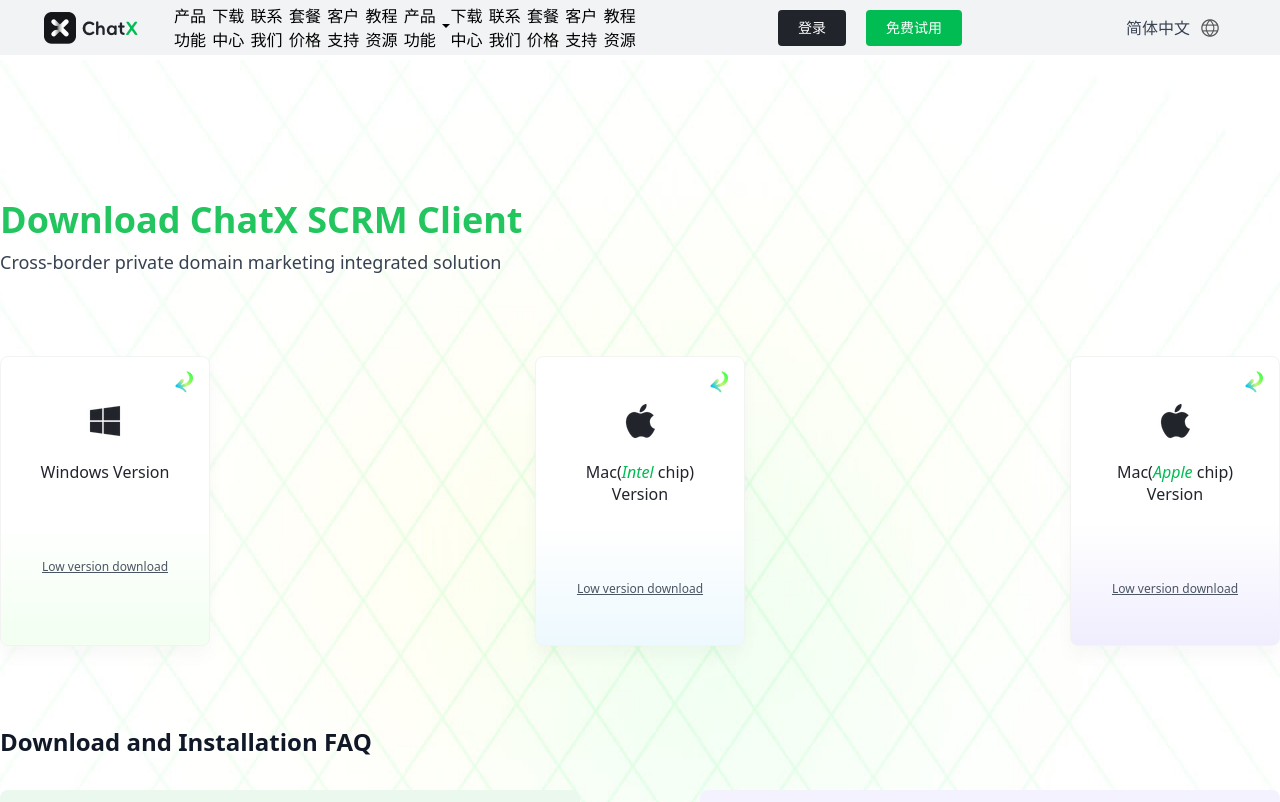
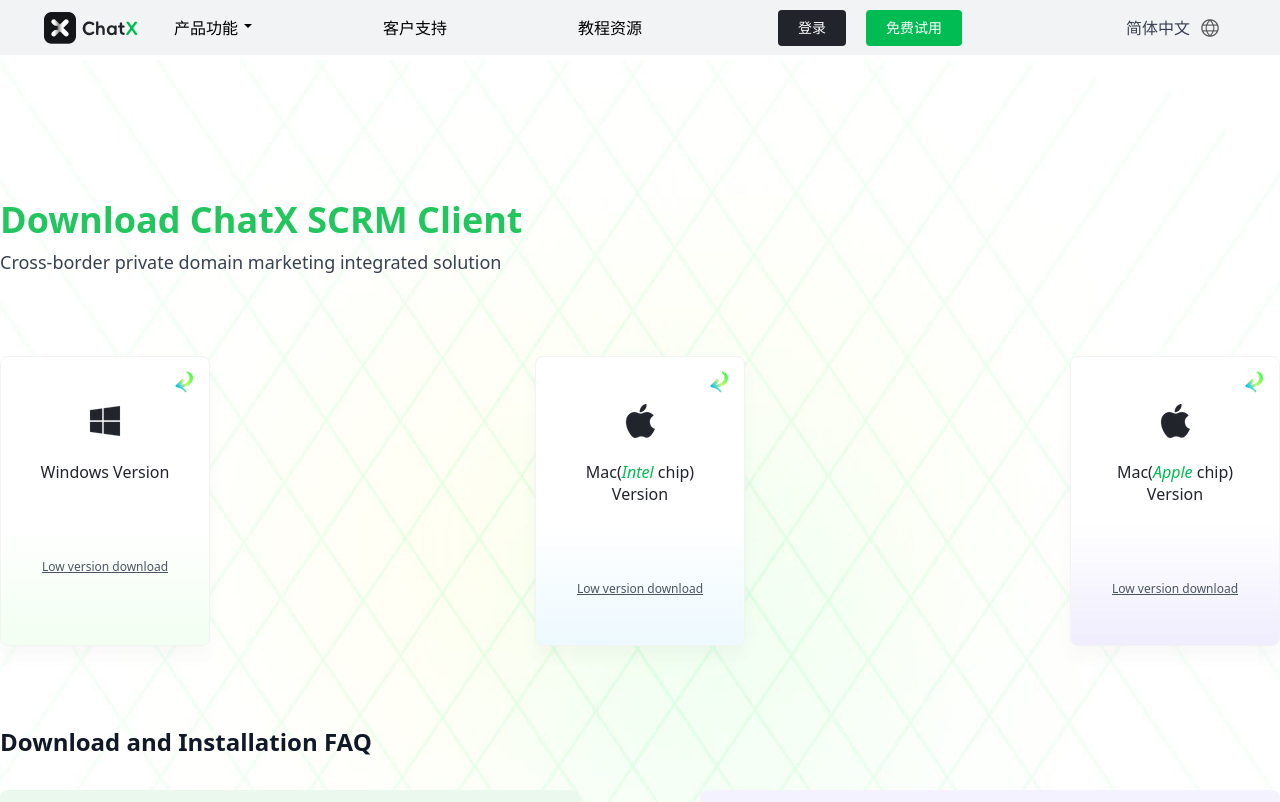
Before and after one commit to applestven/chatx, a Nuxt app: page /download in a window 1280 px wide. Shown: the top 802 px of the page. Built offline with nearby package versions, Linux system fonts and the light colour scheme.

Commit message:
处理合并后的冲突

```diff
--- a/components/Footer.vue
+++ b/components/Footer.vue
@@ -8,7 +8,7 @@
               <img src="/ipx/logo2.webp" alt="ChatX Logo" class="w-[72px] h-[72px] inline-block mr-[8px]" />
             </router-link>
             <router-link to="/" class="text-[#00BC53] text-[16px] font-medium mb-[16px]">
-              <img src="/ipx/logo3.webp" alt="ChatX Logo" class="w-[126px] ] inline-block mr-[8px]" />
+              <img src="/ipx/logo3.webp" alt="ChatX Logo" class="w-[126px] inline-block mr-[8px]" />
             </router-link>
             <p class="mt-[16px] text-[14px]"> ChatX 服务于全球的跨国创业者们，助您精准表达，无缝沟通。</p>
           </div>
--- a/components/Header.vue
+++ b/components/Header.vue
@@ -9,12 +9,12 @@
 
         <!-- 导航菜单  使用nuxt跳转-->
         <nav class="nav w-[468px] flex items-center justify-between font-small">
-          <nuxt-link to="features" class="hover:text-blue-500 transition nav-list">产品功能</nuxt-link>
+          <!-- <nuxt-link to="features" class="hover:text-blue-500 transition nav-list">产品功能</nuxt-link>
           <nuxt-link to="download" class="hover:text-blue-500 transition">下载中心</nuxt-link>
           <nuxt-link to="contact" class="hover:text-blue-500 transition">联系我们</nuxt-link>
           <nuxt-link to="pricing" class="hover:text-blue-500 transition">套餐价格</nuxt-link>
           <nuxt-link to="support" class="hover:text-blue-500 transition">客户支持</nuxt-link>
-          <nuxt-link to="tutorials" class="hover:text-blue-500 transition">教程资源</nuxt-link>
+          <nuxt-link to="tutorials" class="hover:text-blue-500 transition">教程资源</nuxt-link> -->
           <!-- <a href="#features" class="hover:text-blue-500 transition nav-list">产品功能</a> -->
           <div class="relative group"> <!-- 移除了鼠标事件 -->
             <span class="flex items-center product-feature">
@@ -52,7 +52,7 @@
 </template>
 
 
-<script>
+<script setup>
 import { NuxtLink } from '#components';
 
 
--- a/components/StartUse.vue
+++ b/components/StartUse.vue
@@ -7,9 +7,9 @@
                     <p data-aos="fade-up" class="text-[#676c76] text-base font-medium leading-6 text-left">无论您对于ChatX的产品定价、方案定制或其他任何方面的问题 都可以随时联系我们</p>
                 </div>
                 <div class="flex flex-col items-end mr-[20px]" data-aos="fade-up">
-                    <img src="/public/ipx/cx-index-end-pic.webp" class="w-[242px] h-[62px] mt-[64px]"/>
+                    <img src="/ipx/cx-index-end-pic.webp" class="w-[242px] h-[62px] mt-[64px]"/>
                     <div class="flex justify-between mt-[78px]">
-                        <img src="/public/ipx/index-btn-icon-2.webp" class="h-[48px] w-[48px] mr-[24px]"/>
+                        <img src="/ipx/index-btn-icon-2.webp" class="h-[48px] w-[48px] mr-[24px]"/>
                         <button class="text-[20px] min-h-[64px] w-[240px] bg-[#22242c] rounded-[4px] text-[#fff] cursor-pointer leading-[20px] px-5 py-2 transition-all duration-300">开始使用</button>
                     </div>
                 </div>
--- a/pages/download/index.vue
+++ b/pages/download/index.vue
@@ -67,12 +67,10 @@
   </section>
 </template>
 
-<script>
+<script setup>
 import Footer from "@/components/Footer.vue";
 import StartUse from "@/components/StartUse.vue";
-export default {
 
-}
 </script>
 
 <style>
```
